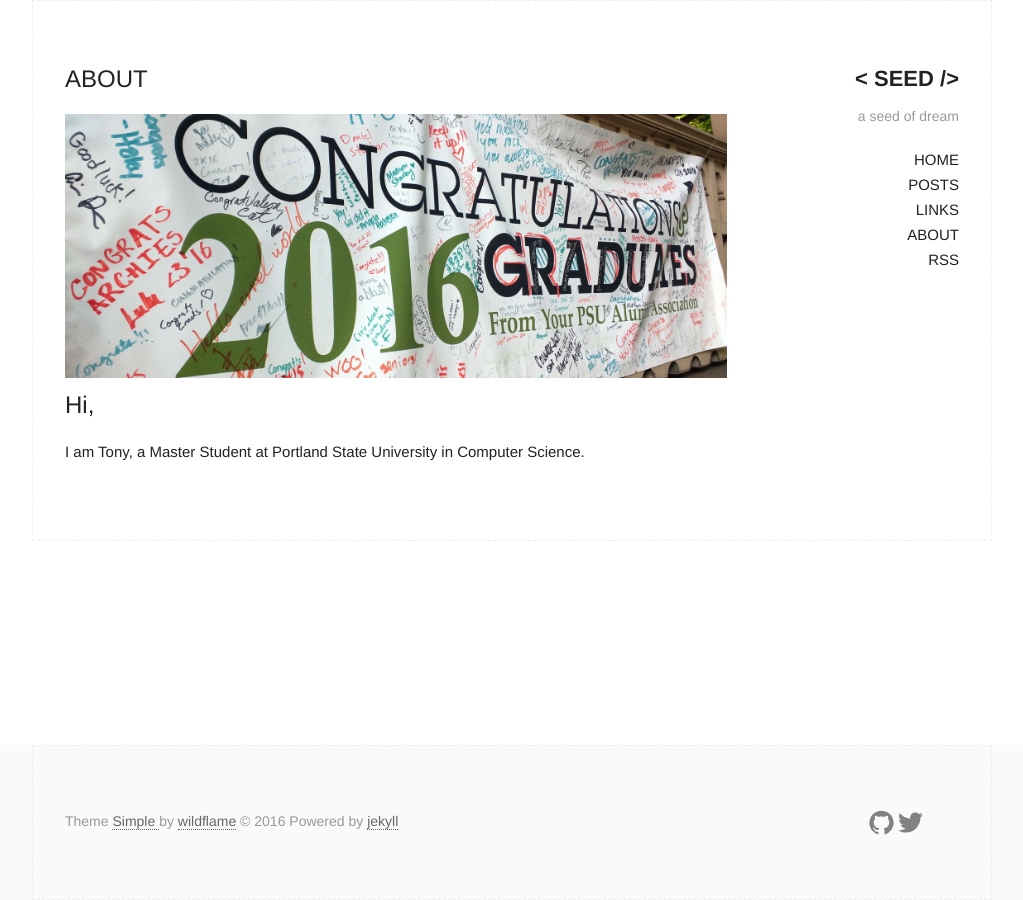
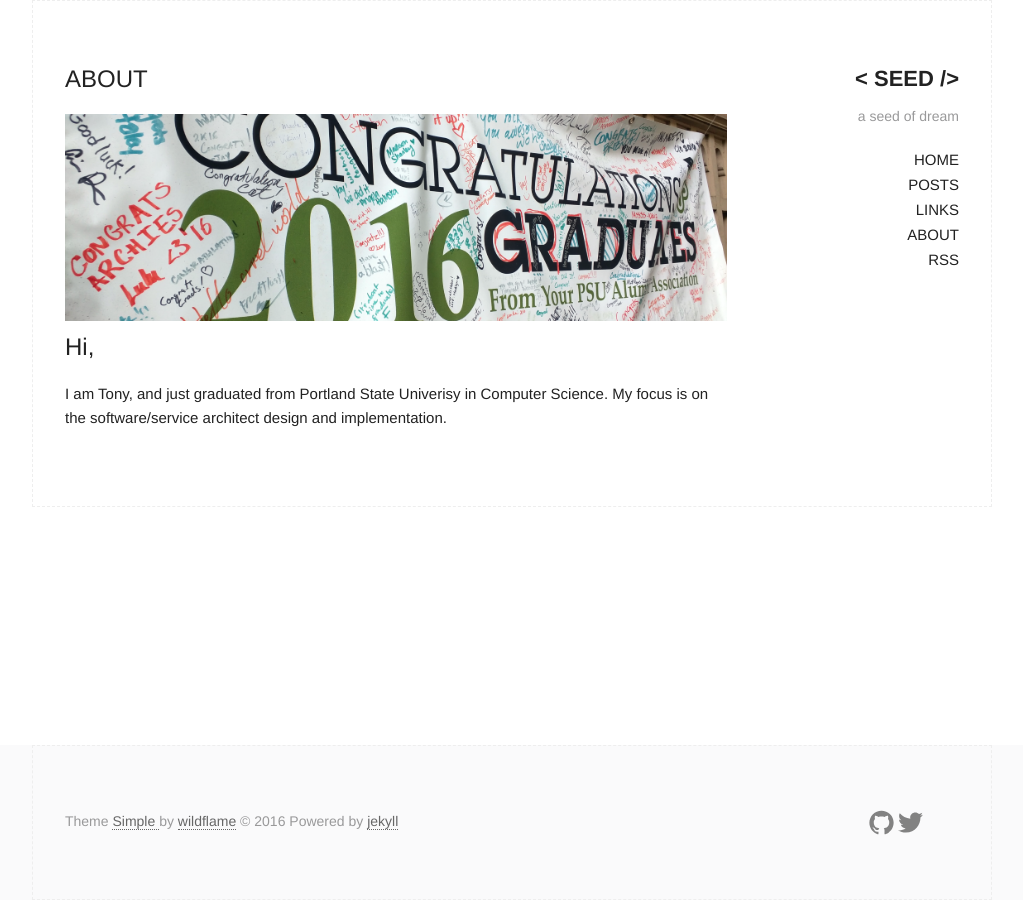
Before and after one commit to Tonyxu82/tonyxu82.github.io, a Jekyll site: the page built from about.md, in a window 1280 px wide. Shown: the whole page, without its empty margins (128-1151 px from the left). Built offline with Jekyll 4.4.1, drawn with Linux system fonts in a browser that asks for light colours.

Commit message:
update java fast track

```diff
--- a/_includes/author.html
+++ b/_includes/author.html
@@ -1,5 +1,5 @@
 <section class="author">
-  <div class="authorimage box" style="background: url({{site.baseurl}}/assets/img/Tony.png)"></div>
+  <div class="authorimage box" style="background: url({{site.baseurl}}/img/horse.png)"></div>
   <div class="authorinfo box">
     <p>Author | Tony Xu</p>
     <p class="bio">
--- a/_layouts/post.html
+++ b/_layouts/post.html
@@ -14,7 +14,7 @@
 
   <footer class="article-footer">
 
-  {% include share.html %}
+  <!--{% include share.html %}-->
 
   <hr/>
 
--- a/_sass/_layout.scss
+++ b/_sass/_layout.scss
@@ -275,8 +275,8 @@
     float:left;
   }
   display:inline-block;
-  width: 90px;
-  height: 90px;
+  width: 80px;
+  height: 80px;
   border-radius: 5%;
   -webkit-background-size: cover !important;
   background-size: cover !important;
--- a/about.md
+++ b/about.md
@@ -6,4 +6,5 @@
 ![Grauduate]({{ site.baseurl }}\img\graduate.png)
 
 # Hi,
-I am Tony, a Master Student at Portland State University in Computer Science.
+I am Tony, and just graduated from Portland State Univerisy in Computer Science.
+My focus is on the software/service architect design and implementation.
```
Also changed, not shown: _posts/2016-10-11-Java-Fasttrack.md (+4 -4 lines), assets/img/Tony.png (deleted), img/graduate.png, img/horse.png (added).
